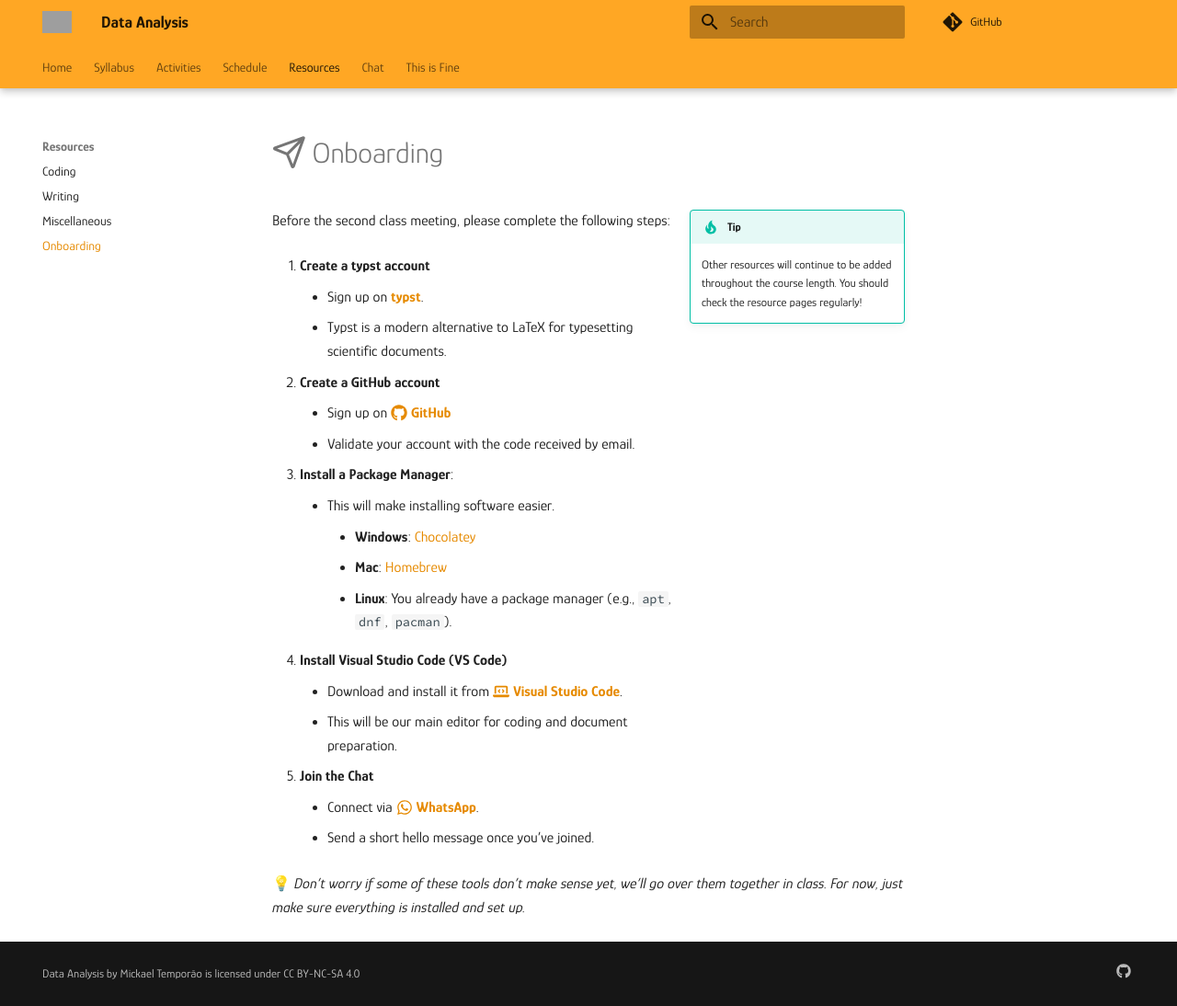
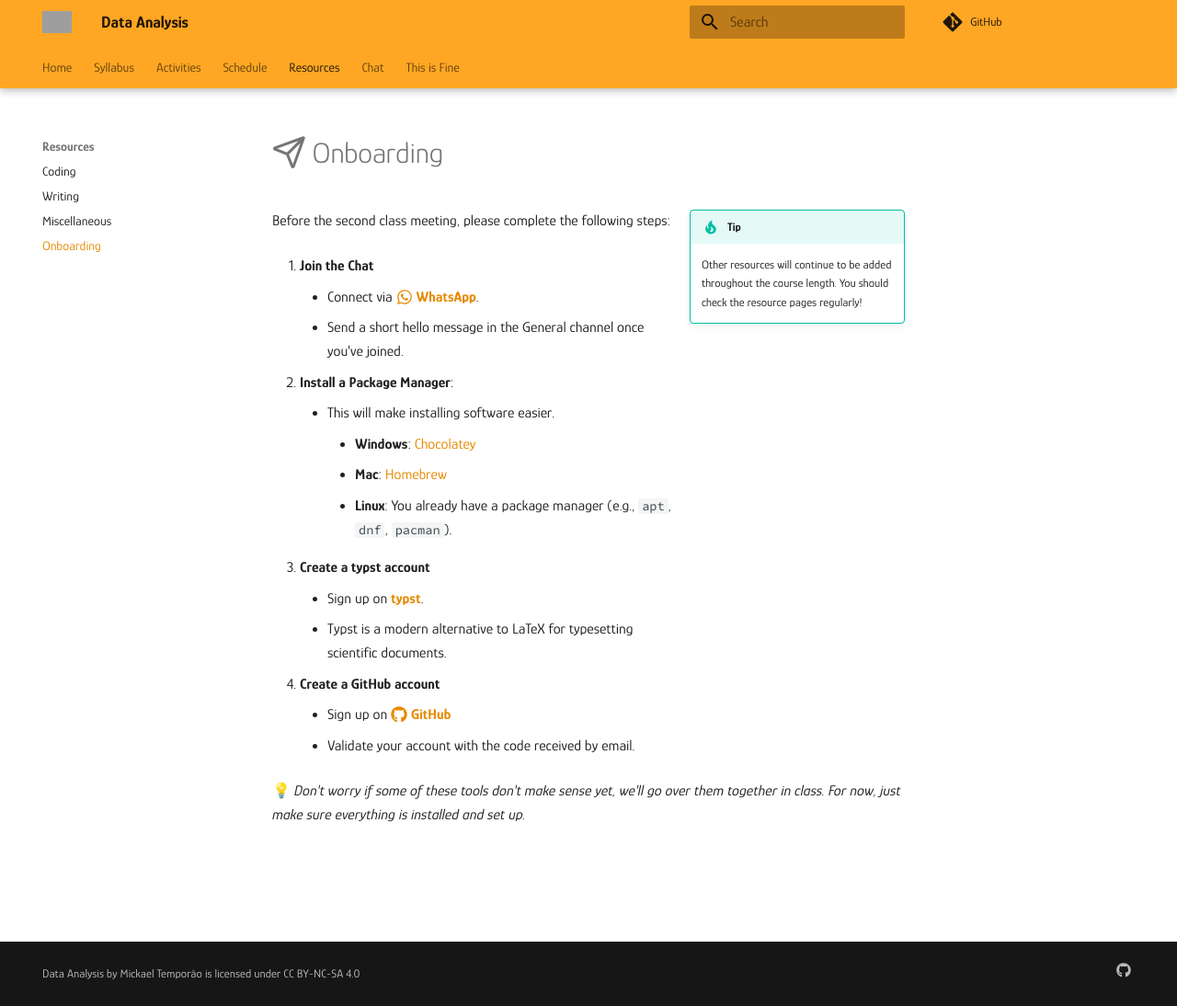
Before and after one commit to mickaeltemporao/data-analysis, an MkDocs documentation site: the page built from docs/resources/onboarding.md, in a window 1280 px wide and 1094 px high. Shown: the whole window at 92% size. Built offline with MkDocs 1.6.1 and Material for MkDocs 9.7.7, drawn with Linux system fonts in a browser that asks for light colours; comment, search, counter and statistics services are not loaded; grey boxes are pictures that could not be loaded.

Commit message:
fix wrong link in onboarding

```diff
--- a/docs/resources/onboarding.md
+++ b/docs/resources/onboarding.md
@@ -6,26 +6,22 @@
 
 Before the second class meeting, please complete the following steps:
 
-1. **Create a typst account**
-    - Sign up on [**typst**](https://typst.app/).
-    - Typst is a modern alternative to LaTeX for typesetting scientific documents.
+1. **Join the Chat**
+    - Connect via [:fontawesome-brands-whatsapp: **WhatsApp**](https://chat.whatsapp.com/Ie9P3jBaaHB2xPRJNztNRB).
+    - Send a short hello message in the General channel once you've joined.
 
-2. **Create a GitHub account**
-    - Sign up on [:fontawesome-brands-github: **GitHub**](https://github.com/)
-    - Validate your account with the code received by email.
-
-3. **Install a Package Manager**:
+2. **Install a Package Manager**:
     - This will make installing software easier.
         - **Windows**: [Chocolatey](https://chocolatey.org/install)
         - **Mac**: [Homebrew](https://brew.sh/)
         - **Linux**: You already have a package manager (e.g., `apt`, `dnf`, `pacman`).
 
-4. **Install Visual Studio Code (VS Code)**
-    - Download and install it from [:fontawesome-solid-laptop-code: **Visual Studio Code**](https://code.visualstudio.com/).
-    - This will be our main editor for coding and document preparation.
+3. **Create a typst account**
+    - Sign up on [**typst**](https://typst.app/).
+    - Typst is a modern alternative to LaTeX for typesetting scientific documents.
 
-5. **Join the Chat**
-    - Connect via [:fontawesome-brands-whatsapp: **WhatsApp**](https://chat.whatsapp.com/DUug7AgVtx5EanHW8XvwGp).
-    - Send a short hello message once you’ve joined.
+4. **Create a GitHub account**
+    - Sign up on [:fontawesome-brands-github: **GitHub**](https://github.com/)
+    - Validate your account with the code received by email.
 
-💡 *Don’t worry if some of these tools don’t make sense yet, we’ll go over them together in class. For now, just make sure everything is installed and set up.*
+💡 *Don't worry if some of these tools don't make sense yet, we'll go over them together in class. For now, just make sure everything is installed and set up.*
```
